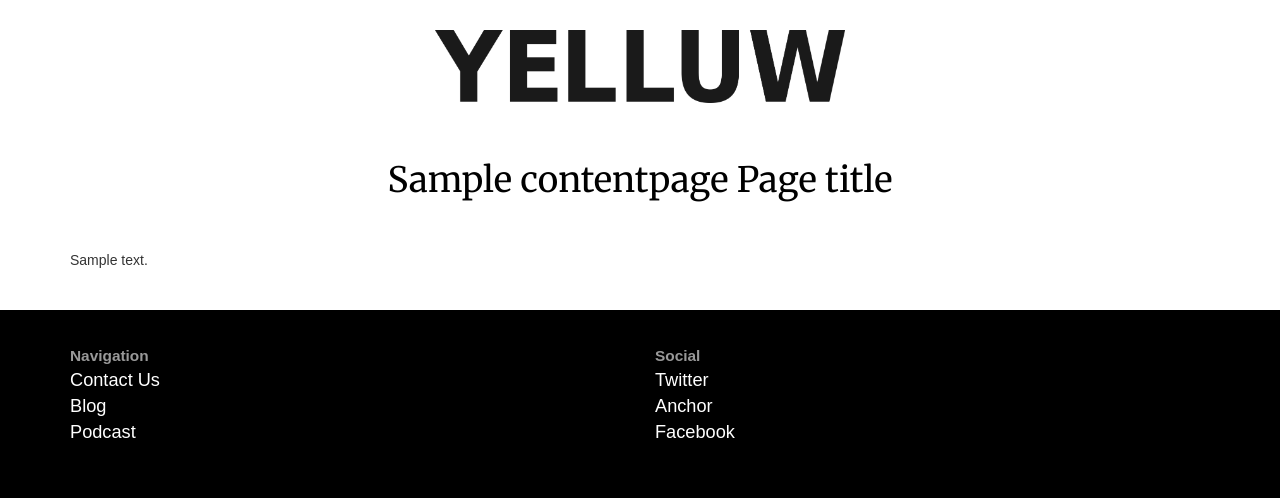
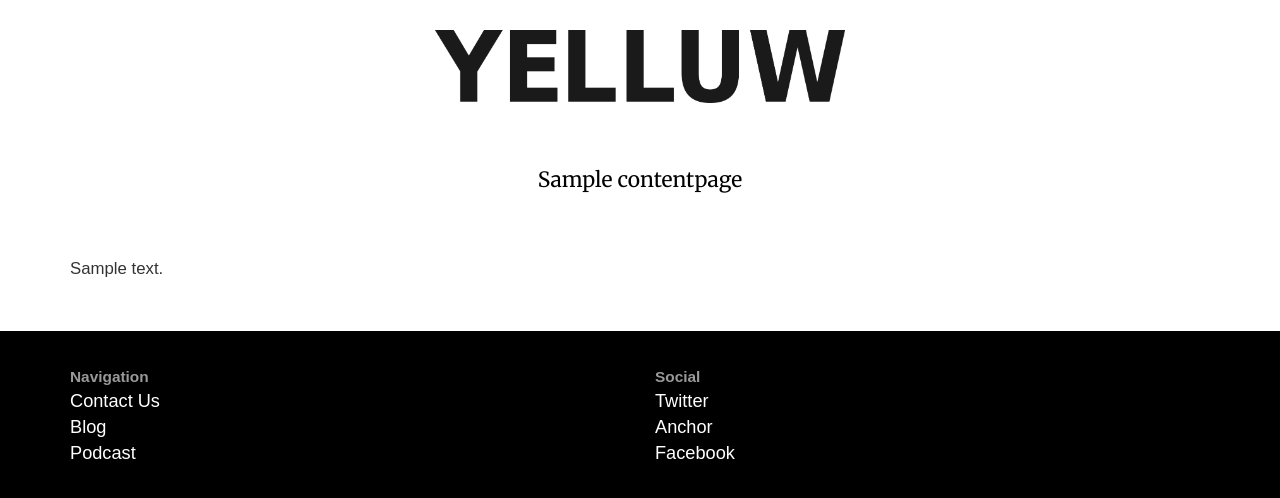
Before and after one commit to yelluw/amy, a Django app: a page that uses cms/templates/page.html in a window 1280 px wide. Shown: the top 498 px of the page. Run offline with Django 3.2, Linux system fonts and the light colour scheme; tables that the repository leaves empty hold one stand-in row (values such as "Sample post"); some libraries are stand-ins or nearby versions; some web fonts are replaced.

Commit message:
Added css styles for pages

```diff
--- a/cms/static/css/main.css
+++ b/cms/static/css/main.css
@@ -257,6 +257,31 @@
     font-weight: 700;
 }
 
+/* Pages */
+
+.page-header {
+    margin: 0;
+    background: #fff;
+    border: none;
+}
+
+.page-headline {
+    color: #000;
+    text-align: center;
+    font-size: 1.5em;
+    font-family: 'Merriweather', serif;
+}
+
+.page-content {
+    margin: 0;
+    padding-top: 30px;
+    padding-bottom: 50px;
+    text-align: justify;
+    background: #fff;
+    font-size: 1.2em;
+}
+
+
 
 /****** Media Queries ******/
 
--- a/cms/templates/page.html
+++ b/cms/templates/page.html
@@ -18,14 +18,14 @@
 
 {% include "header.html"%}
 
-    <div class="center-aligned-headline article-header">
+    <div class="center-aligned-headline page-header">
 
             <div class="container">
                     <div class="row">
 
-                        <div class="article-headline">
+                        <div class="page-headline">
 
-                            <p>{{ page.title }} Page title</p>
+                            <p>{{ page.title }}</p>
 
                         <!-- end headline -->
                         </div>
@@ -38,7 +38,7 @@
     </div>
 
 
-    <div class="one-column-content article-content">
+    <div class="one-column-content page-content">
 
         <div class="container">
 
@@ -46,7 +46,7 @@
 
             <div class="col-lg-12 col-md-12 col-sm-12 col-xs-12">
 
-              {{page.content|safe}}
+              {{ page.content|safe }}
 
             </div>
 
```
